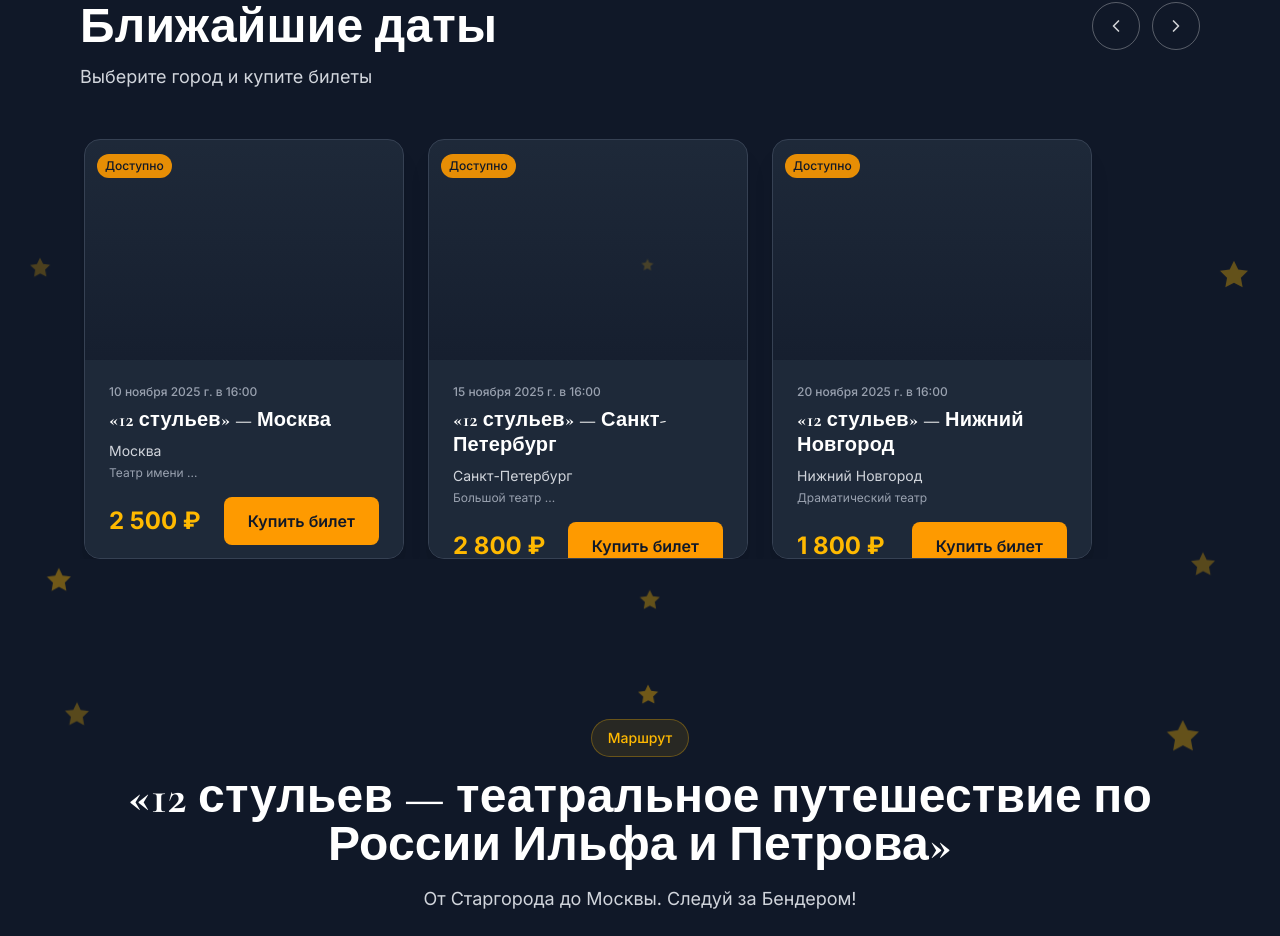
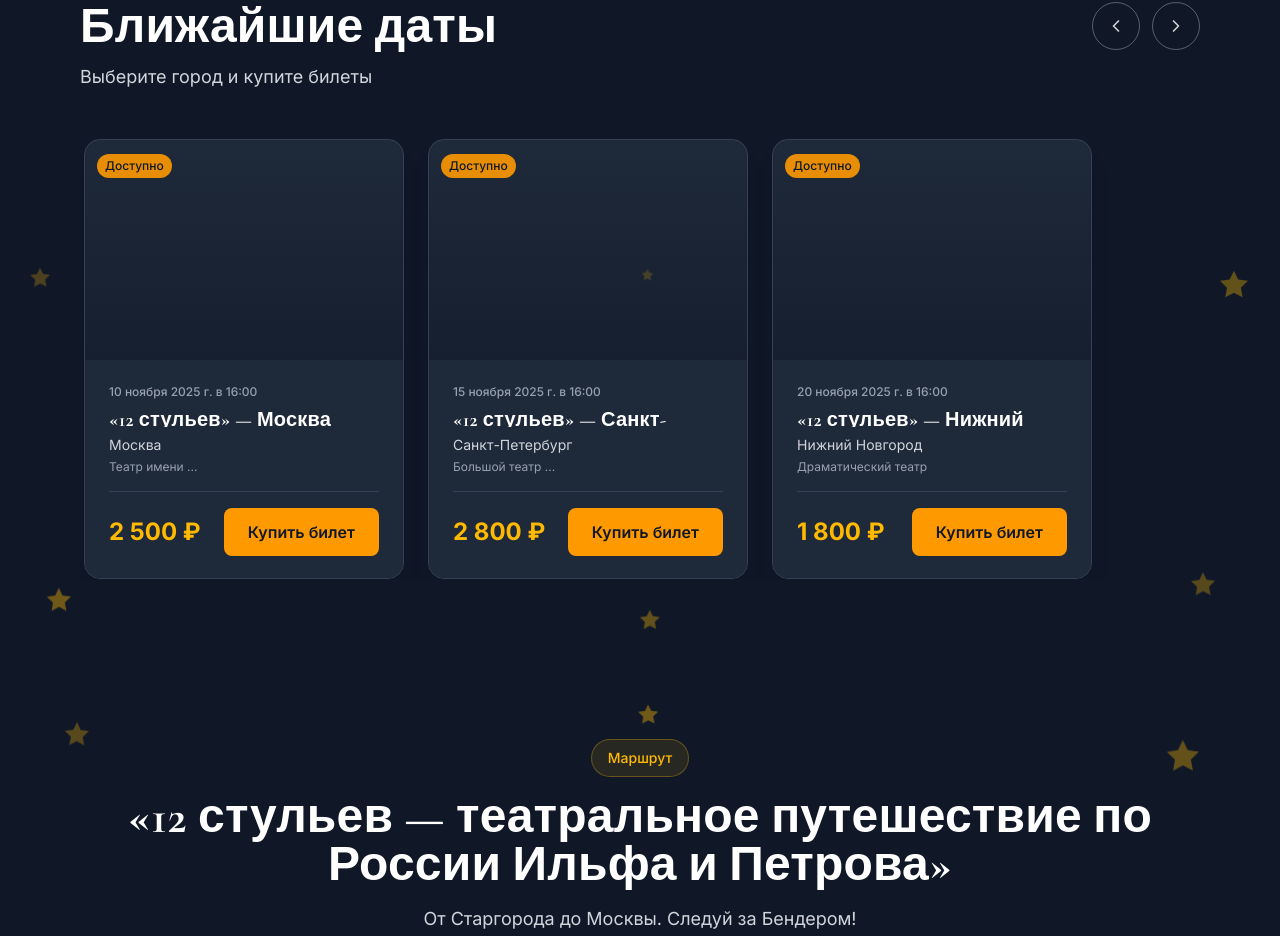
Before and after one commit to lobzik223/12-stulyev-landing, a Next.js app in the folder apps/web/: page / in a window 1280 px wide. Shown: the part 919-1855 px from the top of the page. Built offline with nearby package versions, Linux system fonts and the light colour scheme.

Commit message:
fix: make ticket cards fixed height with stable button positioning

```diff
--- a/apps/web/app/globals.css
+++ b/apps/web/app/globals.css
@@ -268,6 +268,14 @@ html {
          animation: starFloat9 10s ease-in-out infinite;
        }
 
+       /* Ограничение количества строк текста */
+       .line-clamp-2 {
+         display: -webkit-box;
+         -webkit-line-clamp: 2;
+         -webkit-box-orient: vertical;
+         overflow: hidden;
+       }
+
        /* зигзаг-разделитель между постером и бумажным блоком */
        .zigzag {
          position: relative;
--- a/apps/web/components/TicketCard.tsx
+++ b/apps/web/components/TicketCard.tsx
@@ -5,10 +5,10 @@ export default function TicketCard({ ev }: Readonly<{ ev: EventItem }>) {
   const date = new Date(ev.dateTime).toLocaleString("ru-RU", { dateStyle: "long", timeStyle: "short" });
 
   return (
-    <article className="w-[280px] sm:w-[320px] h-[380px] sm:h-[420px] rounded-2xl overflow-hidden bg-gray-800 border border-gray-700 shadow-xl group hover:shadow-2xl hover:border-amber-400/50 transition-all duration-300">
-      {/* Постер */}
+    <article className="w-[280px] sm:w-[320px] h-[400px] sm:h-[440px] rounded-2xl overflow-hidden bg-gray-800 border border-gray-700 shadow-xl group hover:shadow-2xl hover:border-amber-400/50 transition-all duration-300 flex flex-col">
+      {/* Постер - фиксированная высота */}
       <div
-        className="w-full h-[180px] sm:h-[220px] bg-center bg-cover relative"
+        className="w-full h-[180px] sm:h-[220px] bg-center bg-cover relative flex-shrink-0"
         style={{ backgroundImage: `url(${poster})` }}
         aria-hidden
       >
@@ -21,22 +21,30 @@ export default function TicketCard({ ev }: Readonly<{ ev: EventItem }>) {
         </div>
       </div>
 
-      {/* Информационный блок */}
-      <div className="relative bg-gray-800 text-white h-[200px] sm:h-[200px] p-4 sm:p-6 flex flex-col">
-        <div className="text-xs text-gray-400 mb-2 font-medium">{date}</div>
-        <h3 className="text-lg sm:text-xl font-bold leading-tight mb-2 font-serif text-white">
-          {ev.title}
-        </h3>
-        <div className="text-sm text-gray-300 mb-4 flex-1">
-          <div className="mb-1">{ev.city}</div>
-          {ev.venue && (
-            <div className="text-xs text-gray-400">{ev.venue}</div>
-          )}
+      {/* Информационный блок - фиксированная высота */}
+      <div className="relative bg-gray-800 text-white h-[220px] sm:h-[220px] p-4 sm:p-6 flex flex-col flex-shrink-0">
+        {/* Контент с ограниченной высотой */}
+        <div className="flex-1 flex flex-col min-h-0">
+          <div className="text-xs text-gray-400 mb-2 font-medium">{date}</div>
+
+          {/* Заголовок с ограничением строк */}
+          <h3 className="text-lg sm:text-xl font-bold leading-tight mb-2 font-serif text-white line-clamp-2 h-[3rem] sm:h-[3.5rem] overflow-hidden">
+            {ev.title}
+          </h3>
+
+          {/* Информация о городе и месте */}
+          <div className="text-sm text-gray-300 mb-4 flex-shrink-0">
+            <div className="mb-1 truncate">{ev.city}</div>
+            {ev.venue && (
+              <div className="text-xs text-gray-400 truncate">{ev.venue}</div>
+            )}
+          </div>
         </div>
 
-        <div className="mt-auto flex flex-col sm:flex-row items-start sm:items-center justify-between gap-3">
+        {/* Фиксированный блок с ценой и кнопкой */}
+        <div className="flex flex-row items-center justify-between gap-3 mt-auto pt-4 border-t border-gray-700 flex-shrink-0">
           {ev.price !== undefined && (
-            <div className="text-xl sm:text-2xl font-bold text-amber-400">
+            <div className="text-xl sm:text-2xl font-bold text-amber-400 flex-shrink-0">
               {Intl.NumberFormat("ru-RU").format(ev.price)} ₽
             </div>
           )}
@@ -45,7 +53,7 @@ export default function TicketCard({ ev }: Readonly<{ ev: EventItem }>) {
             href={ev.ticketUrl || "#"}
             target="_blank"
             rel="noreferrer"
-            className="inline-flex items-center justify-center px-4 sm:px-6 py-2 sm:py-3 rounded-lg bg-amber-500 hover:bg-amber-600 text-gray-900 font-semibold text-sm sm:text-base transition-all duration-300 w-full sm:w-auto"
+            className="inline-flex items-center justify-center px-4 sm:px-6 py-2 sm:py-3 rounded-lg bg-amber-500 hover:bg-amber-600 text-gray-900 font-semibold text-sm sm:text-base transition-all duration-300 flex-shrink-0 whitespace-nowrap"
           >
             Купить билет
           </a>
```
